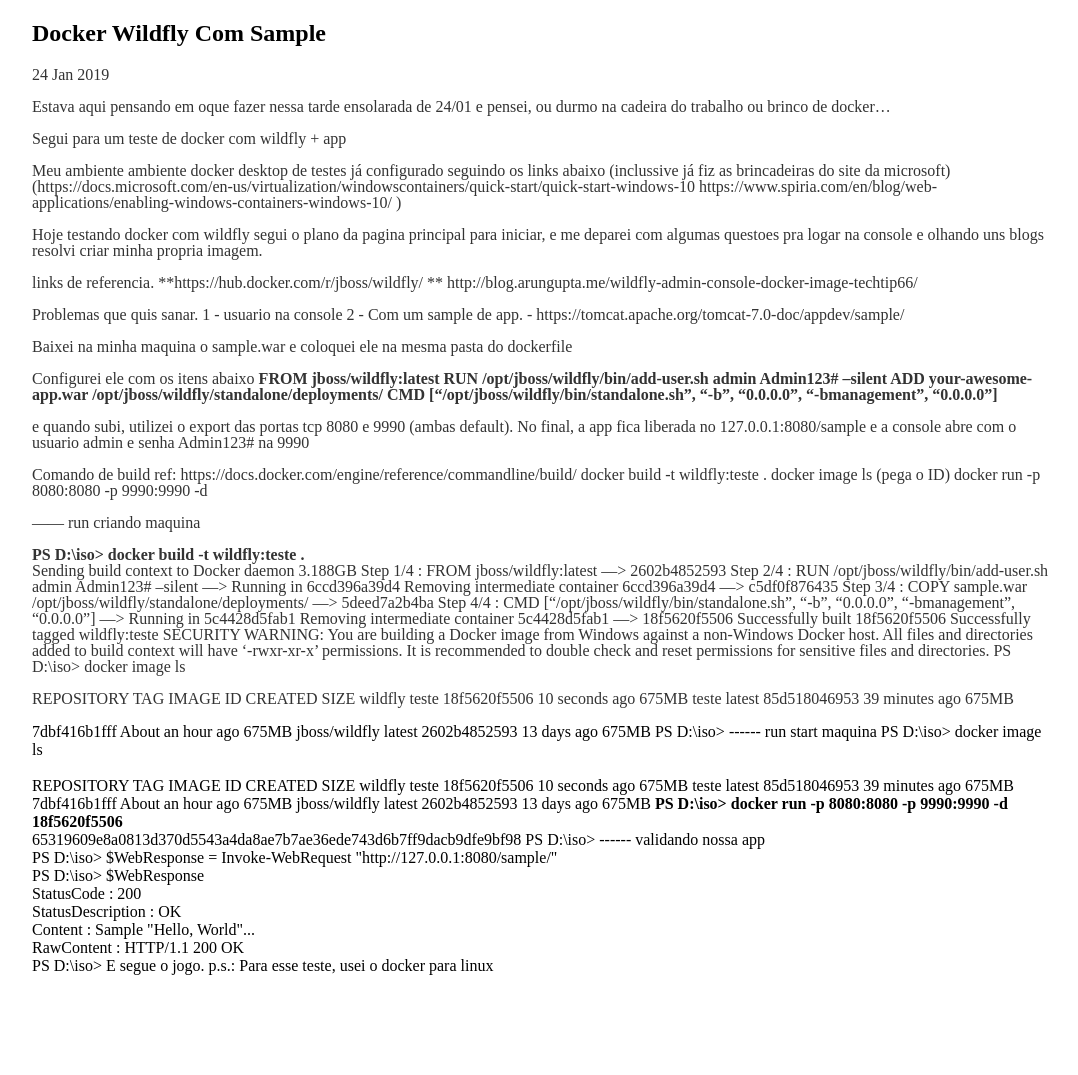
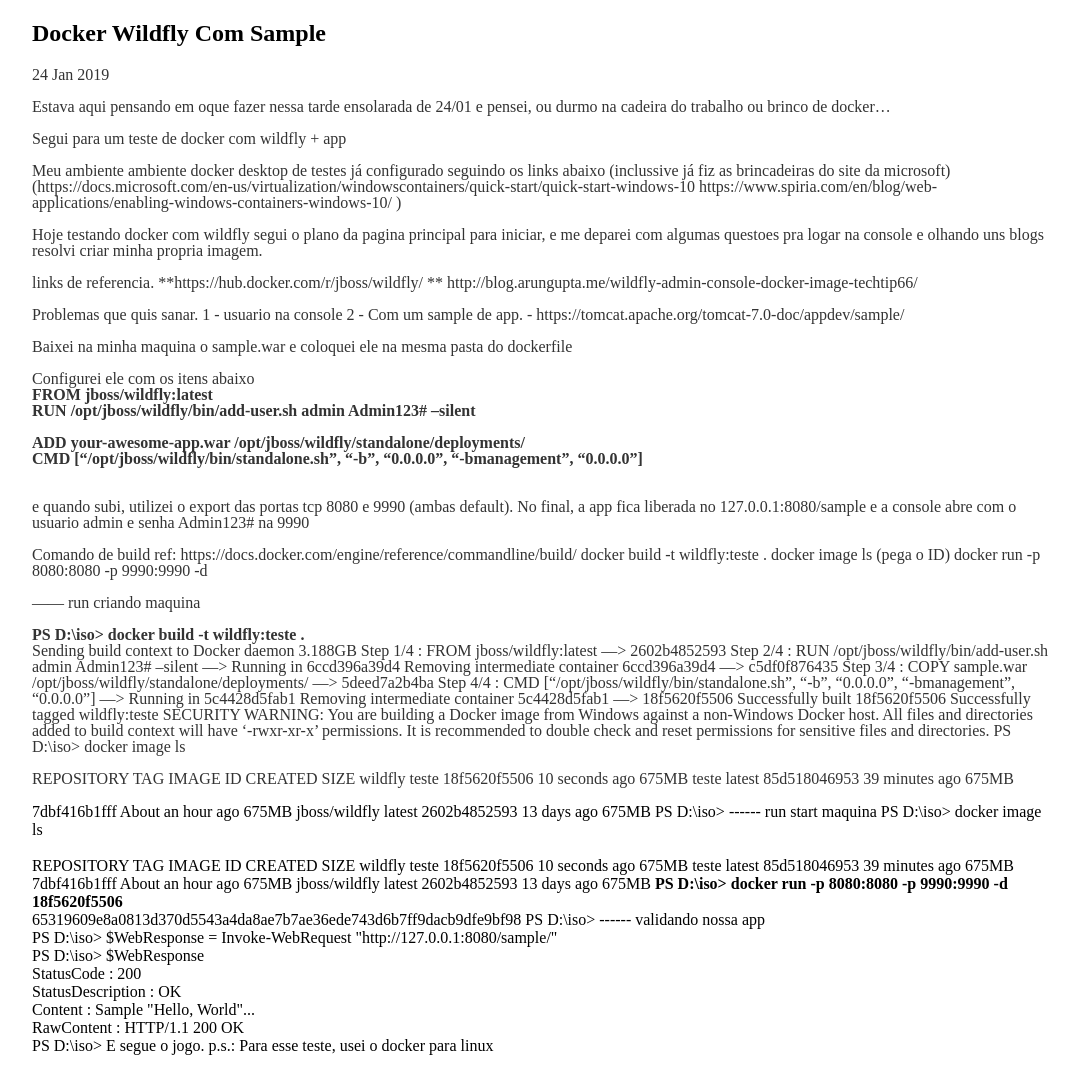
Before and after one commit to imparaveis/imparaveis.github.io, a Jekyll site: the page built from _posts/2019-01-24-Docker-Wildfly-com-sample.md, in a window 1280 px wide. Shown: the whole page, without its empty margins (96-1174 px from the left). Built offline with Jekyll 4.4.1, drawn with Linux system fonts in a browser that asks for light colours; our own code applies the rules of GitHub Pages for plain Markdown files; before the commit the page ends 995 px from its top, so only the background shows below that.

Commit message:
Update 2019-01-24-Docker-Wildfly-com-sample.md

```diff
--- a/_posts/2019-01-24-Docker-Wildfly-com-sample.md
+++ b/_posts/2019-01-24-Docker-Wildfly-com-sample.md
@@ -19,11 +19,11 @@
 Baixei na minha maquina o sample.war e coloquei ele na mesma pasta do dockerfile
 
 Configurei ele com os itens abaixo
-<b>
-FROM jboss/wildfly:latest
-RUN /opt/jboss/wildfly/bin/add-user.sh admin Admin123# --silent
-ADD your-awesome-app.war /opt/jboss/wildfly/standalone/deployments/
-CMD ["/opt/jboss/wildfly/bin/standalone.sh", "-b", "0.0.0.0", "-bmanagement", "0.0.0.0"]
+<b><br>
+FROM jboss/wildfly:latest<br>
+RUN /opt/jboss/wildfly/bin/add-user.sh admin Admin123# --silent<br><br>
+ADD your-awesome-app.war /opt/jboss/wildfly/standalone/deployments/<br>
+CMD ["/opt/jboss/wildfly/bin/standalone.sh", "-b", "0.0.0.0", "-bmanagement", "0.0.0.0"]<br>
 </b><br>
 
 e quando subi, utilizei o export das portas tcp 8080 e 9990 (ambas default).
```
